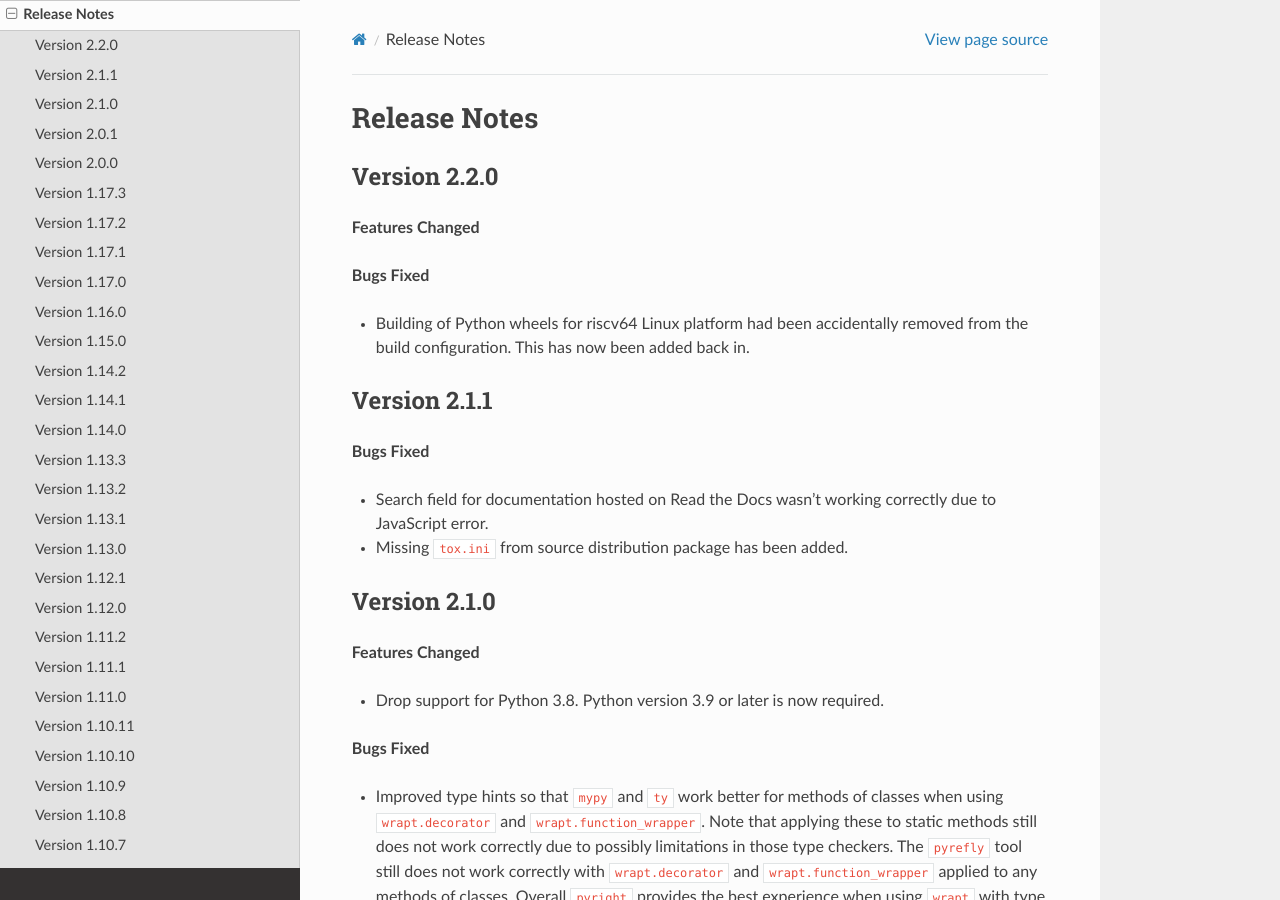
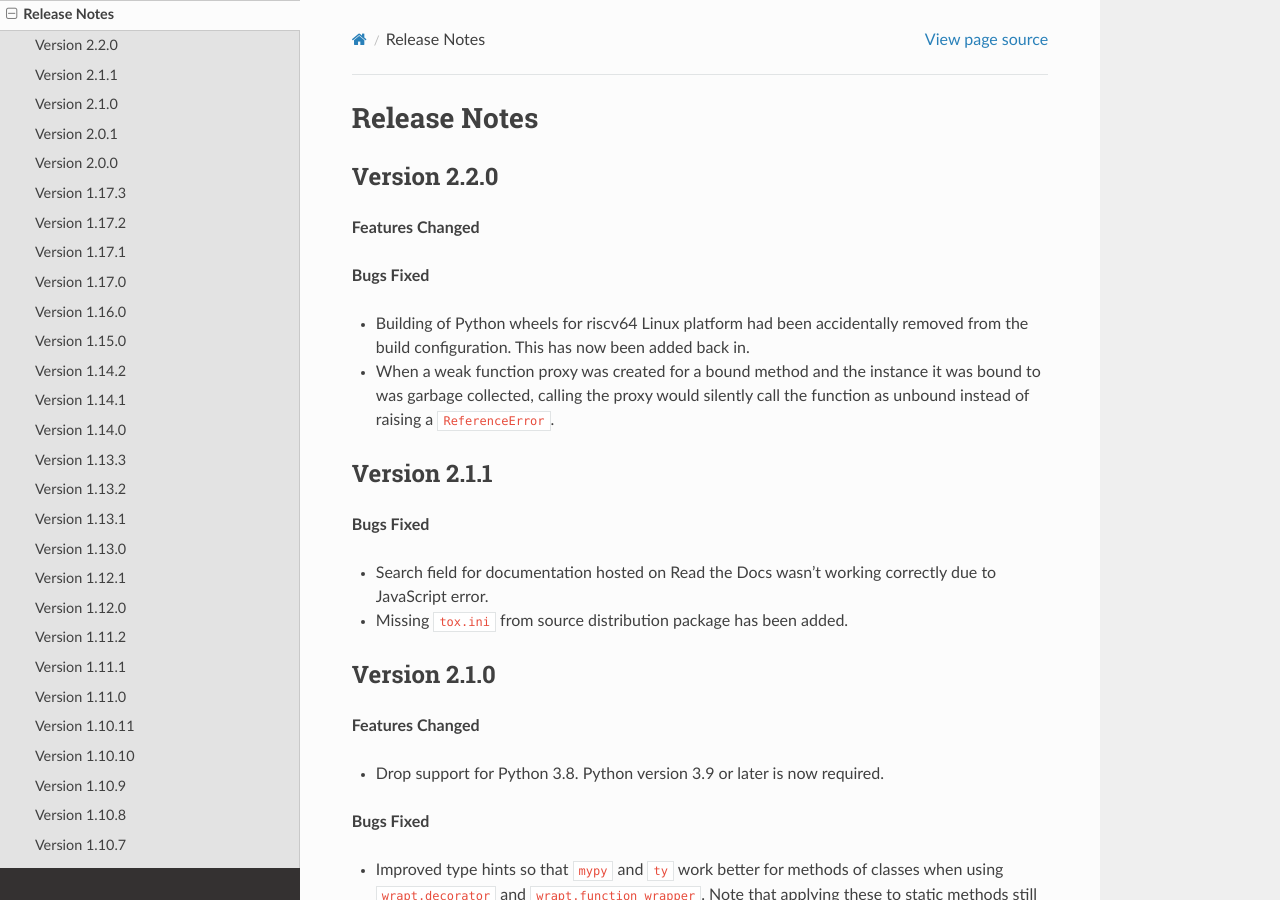
Before and after one commit to GrahamDumpleton/wrapt, a Sphinx documentation site: the page built from docs/changes.rst, in a window 1280 px wide and 900 px high. Built offline with Sphinx 7.4.7 and the Read the Docs theme 3.1.0, drawn with Linux system fonts in a browser that asks for light colours.

Commit message:
Add change notes for ReferenceError fix.

```diff
--- a/docs/changes.rst
+++ b/docs/changes.rst
@@ -10,6 +10,10 @@ Version 2.2.0
 
 * Building of Python wheels for riscv64 Linux platform had been accidentally
   removed from the build configuration. This has now been added back in.
+
+* When a weak function proxy was created for a bound method and the instance
+  it was bound to was garbage collected, calling the proxy would silently
+  call the function as unbound instead of raising a ``ReferenceError``.
 
 Version 2.1.1
 -------------
```
